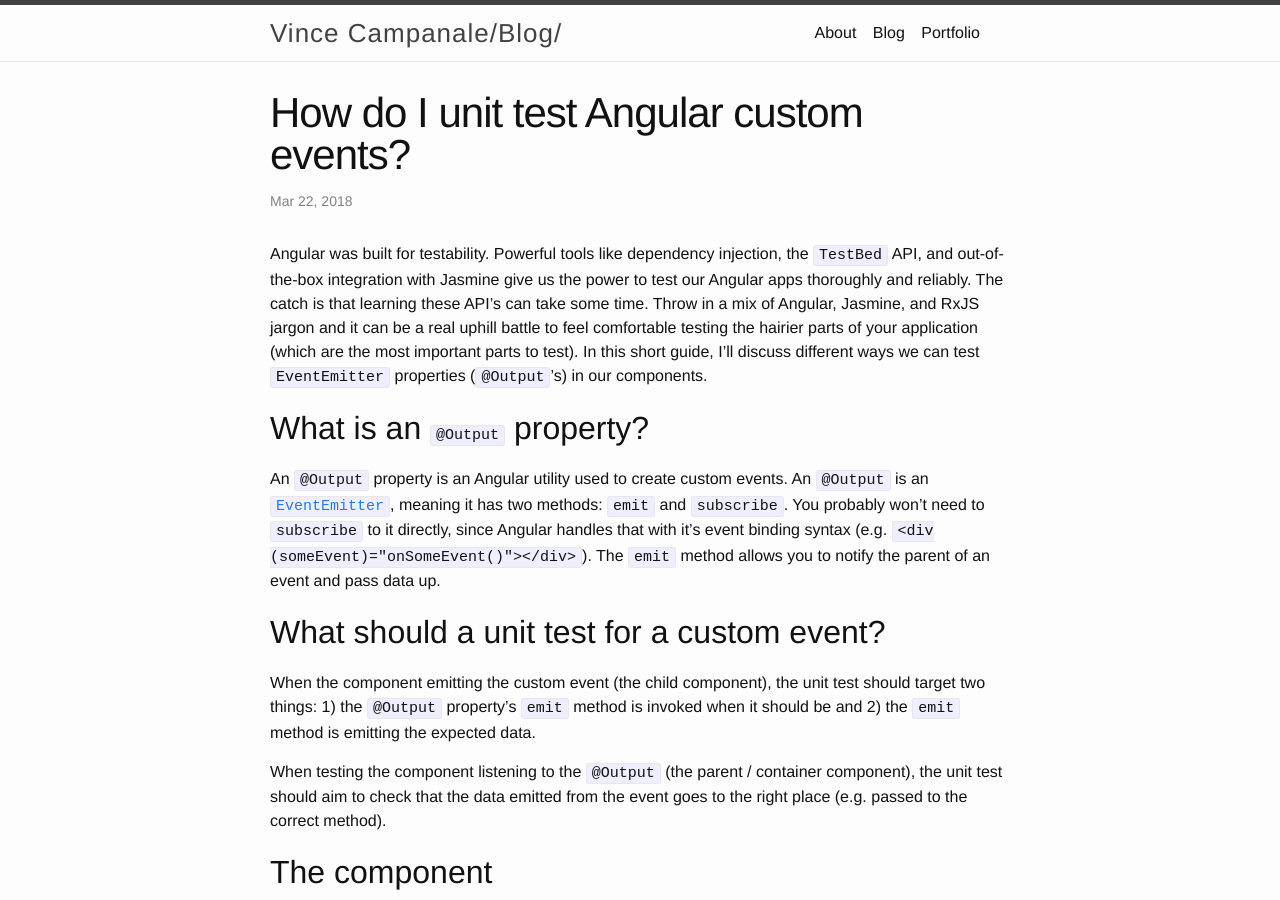
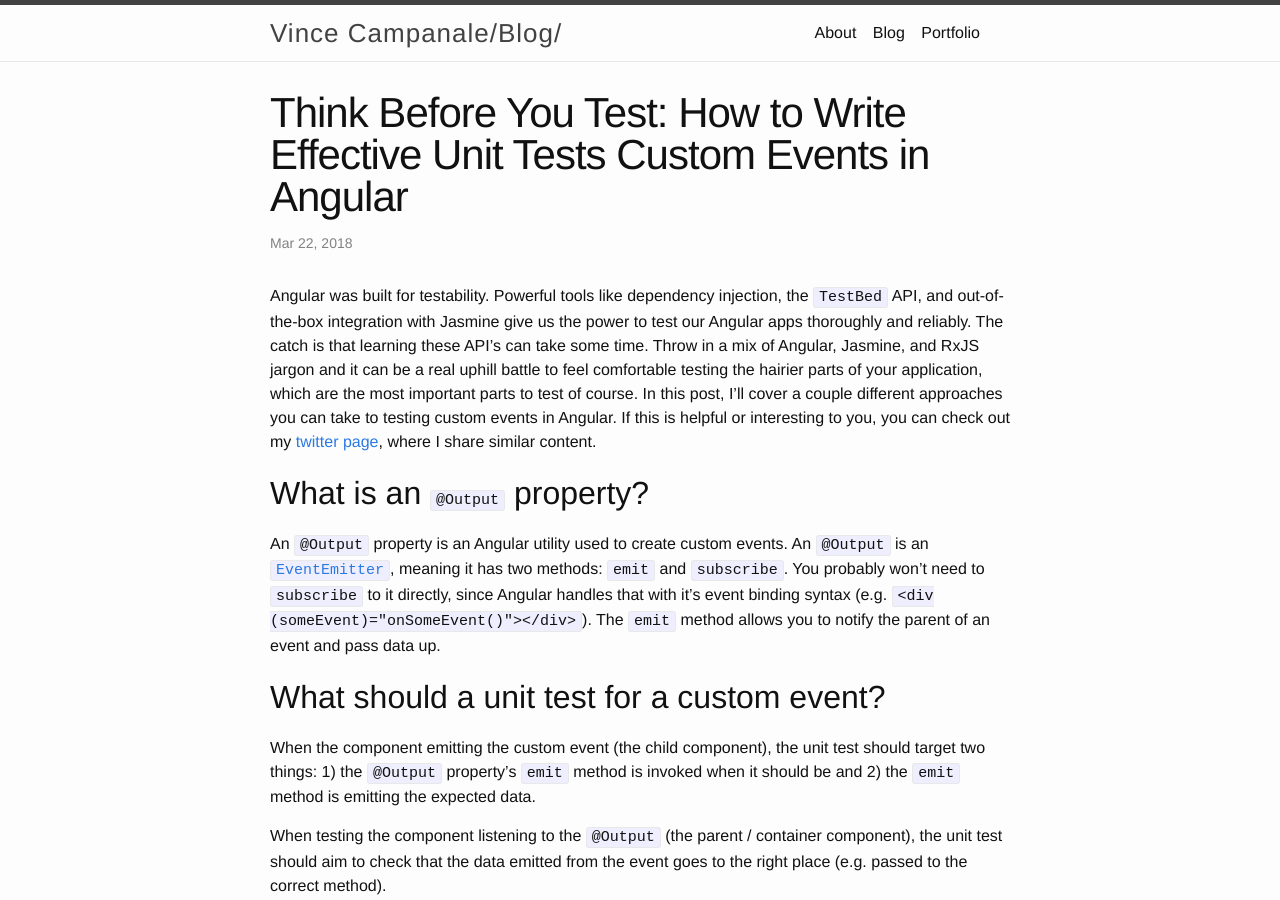
Before and after one commit to vincecampanale/blog, a Jekyll site: the page built from _posts/2018-03-22-testing-custom-events-angular.markdown, in a window 1280 px wide and 900 px high. Built offline with Jekyll 4.4.1, drawn with Linux system fonts in a browser that asks for light colours; some of the changed text lies outside the part shown.

Commit message:
post(testing-custom-events-angular): improve title and make minor edits

```diff
--- a/_posts/2018-03-22-testing-custom-events-angular.markdown
+++ b/_posts/2018-03-22-testing-custom-events-angular.markdown
@@ -1,11 +1,11 @@
 ---
 layout: post
-title:  "How do I unit test Angular custom events?"
+title:  "Think Before You Test: How to Write Effective Unit Tests Custom Events in Angular"
 description: "A brief guide on unit testing custom events in Angular components."
 date: 2018-03-22
 ---
 
-Angular was built for testability. Powerful tools like dependency injection, the `TestBed` API, and out-of-the-box integration with Jasmine give us the power to test our Angular apps thoroughly and reliably. The catch is that learning these API's can take some time. Throw in a mix of Angular, Jasmine, and RxJS jargon and it can be a real uphill battle to feel comfortable testing the hairier parts of your application (which are the most important parts to test). In this short guide, I'll discuss different ways we can test `EventEmitter` properties (`@Output`'s) in our components.
+Angular was built for testability. Powerful tools like dependency injection, the `TestBed` API, and out-of-the-box integration with Jasmine give us the power to test our Angular apps thoroughly and reliably. The catch is that learning these API's can take some time. Throw in a mix of Angular, Jasmine, and RxJS jargon and it can be a real uphill battle to feel comfortable testing the hairier parts of your application, which are the most important parts to test of course. In this post, I'll cover a couple different approaches you can take to testing custom events in Angular. If this is helpful or interesting to you, you can check out my [twitter page](https://twitter.com/_vincecampanale), where I share similar content.
 
 ## What is an `@Output` property?
 
@@ -241,4 +241,4 @@ The only thing that *actually* needs to be tested on this end is the `onChange`
 
 # Takeaways
 
-Tests are good. We have a lot of powerful tools at our disposal for testing in Angular so it's easy to make sure our components work as they should, but it's important to keep in mind what *actually* needs to be tested.
+Tests are good. We have a lot of powerful tools at our disposal for testing in Angular so it's easy to make sure our components work as they should. Finally, it's important to understand the difference between what we *can* test and what actually needs to be tested.
```
